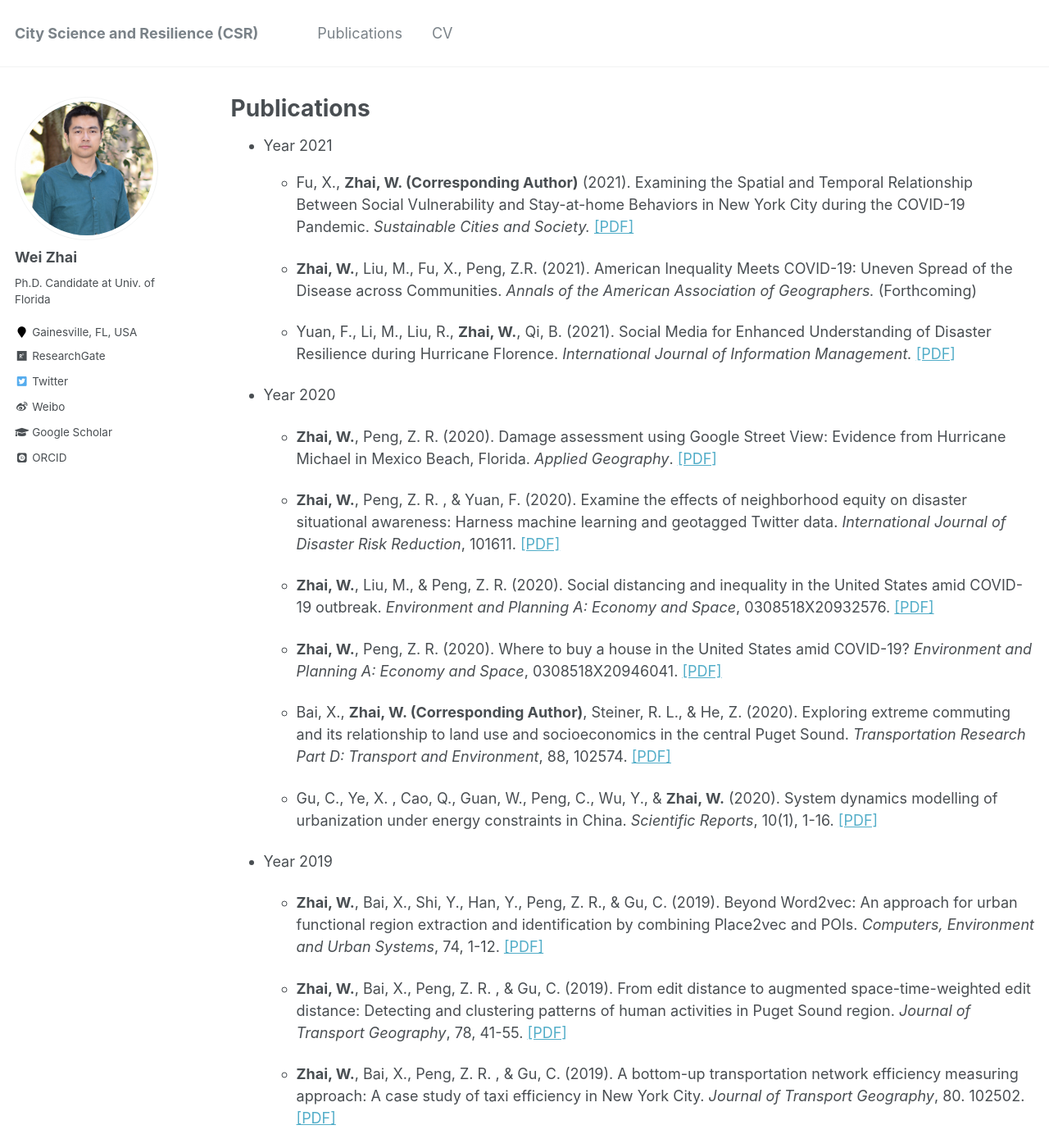
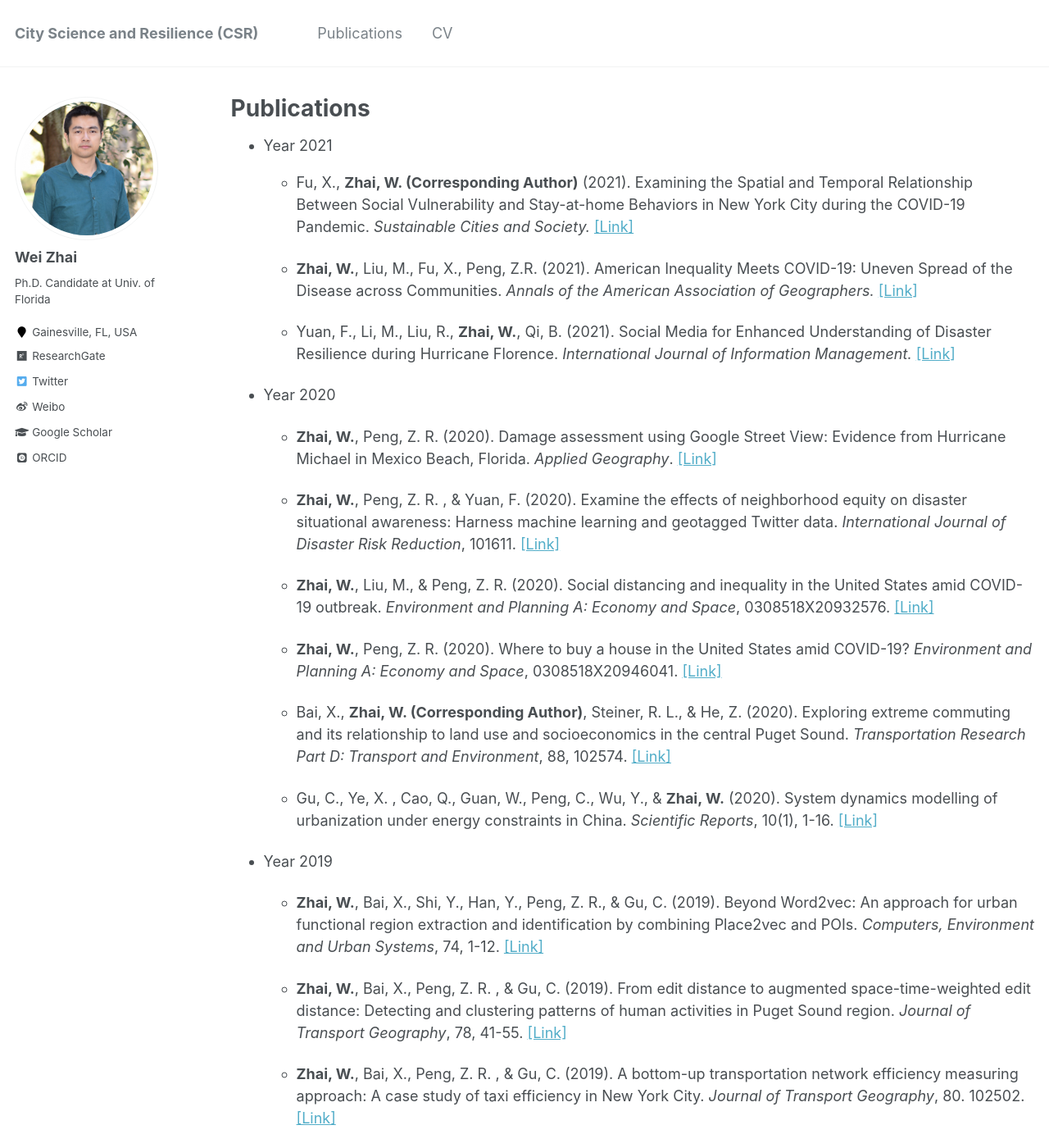
Before and after one commit to skywalkerzhai/weizhai.github.io, a Jekyll site: the page built from _pages/publications.md, in a window 1280 px wide and 1400 px high. Shown: the whole window at 82% size. Built offline with Jekyll 4.4.1, drawn with Linux system fonts in a browser that asks for light colours; some web fonts are replaced.

Commit message:
Update publications.md

```diff
--- a/_pages/publications.md
+++ b/_pages/publications.md
@@ -6,32 +6,32 @@
 ---
 
 * Year 2021
-  * Fu, X., **Zhai, W. (Corresponding Author)** (2021).  Examining the Spatial and Temporal Relationship Between Social Vulnerability and Stay-at-home Behaviors in New York City during the COVID-19 Pandemic. *Sustainable Cities and Society.* [[PDF]](https://doi.org/10.1016/j.scs.2021.102757)
+  * Fu, X., **Zhai, W. (Corresponding Author)** (2021).  Examining the Spatial and Temporal Relationship Between Social Vulnerability and Stay-at-home Behaviors in New York City during the COVID-19 Pandemic. *Sustainable Cities and Society.* [[Link]](https://doi.org/10.1016/j.scs.2021.102757)
 
-  * **Zhai, W.**, Liu, M., Fu, X., Peng, Z.R. (2021). American Inequality Meets COVID-19: Uneven Spread of the Disease across Communities. *Annals of the American Association of Geographers.* (Forthcoming)
+  * **Zhai, W.**, Liu, M., Fu, X., Peng, Z.R. (2021). American Inequality Meets COVID-19: Uneven Spread of the Disease across Communities. *Annals of the American Association of Geographers.* [[Link]](https://www.tandfonline.com/doi/abs/10.1080/24694452.2020.1866489?journalCode=raag21)
 
-  * Yuan, F., Li, M., Liu, R., **Zhai, W.**, Qi, B. (2021). Social Media for Enhanced Understanding of Disaster Resilience during Hurricane Florence. *International Journal of Information Management.* [[PDF]](https://www.sciencedirect.com/science/article/pii/S0268401220314882?dgcid=coauthor)
+  * Yuan, F., Li, M., Liu, R., **Zhai, W.**, Qi, B. (2021). Social Media for Enhanced Understanding of Disaster Resilience during Hurricane Florence. *International Journal of Information Management.* [[Link]](https://www.sciencedirect.com/science/article/pii/S0268401220314882?dgcid=coauthor)
 
 
 * Year 2020
 
-  * **Zhai, W.**, Peng, Z. R. (2020). Damage assessment using Google Street View: Evidence from Hurricane Michael in Mexico Beach, Florida. *Applied Geography*. [[PDF]](https://doi.org/10.1016/j.apgeog.2020.102252)
+  * **Zhai, W.**, Peng, Z. R. (2020). Damage assessment using Google Street View: Evidence from Hurricane Michael in Mexico Beach, Florida. *Applied Geography*. [[Link]](https://doi.org/10.1016/j.apgeog.2020.102252)
 
-  * **Zhai, W.**, Peng, Z. R. , & Yuan, F. (2020). Examine the effects of neighborhood equity on disaster situational awareness: Harness machine learning and geotagged Twitter data. *International Journal of Disaster Risk Reduction*, 101611. [[PDF]](https://doi.org/10.1016/j.ijdrr.2020.101611)
+  * **Zhai, W.**, Peng, Z. R. , & Yuan, F. (2020). Examine the effects of neighborhood equity on disaster situational awareness: Harness machine learning and geotagged Twitter data. *International Journal of Disaster Risk Reduction*, 101611. [[Link]](https://doi.org/10.1016/j.ijdrr.2020.101611)
 
-  * **Zhai, W.**, Liu, M., & Peng, Z. R. (2020). Social distancing and inequality in the United States amid COVID-19 outbreak. *Environment and Planning A: Economy and Space*, 0308518X20932576. [[PDF]](https://journals.sagepub.com/doi/10.1177/0308518X20932576 )
+  * **Zhai, W.**, Liu, M., & Peng, Z. R. (2020). Social distancing and inequality in the United States amid COVID-19 outbreak. *Environment and Planning A: Economy and Space*, 0308518X20932576. [[Link]](https://journals.sagepub.com/doi/10.1177/0308518X20932576 )
 
-  * **Zhai, W.**, Peng, Z. R. (2020). Where to buy a house in the United States amid COVID-19? *Environment and Planning A: Economy and Space*, 0308518X20946041. [[PDF]](https://journals.sagepub.com/doi/10.1177/0308518X20946041)
+  * **Zhai, W.**, Peng, Z. R. (2020). Where to buy a house in the United States amid COVID-19? *Environment and Planning A: Economy and Space*, 0308518X20946041. [[Link]](https://journals.sagepub.com/doi/10.1177/0308518X20946041)
 
-  * Bai, X., **Zhai, W. (Corresponding Author)**, Steiner, R. L., & He, Z. (2020). Exploring extreme commuting and its relationship to land use and socioeconomics in the central Puget Sound. *Transportation Research Part D: Transport and Environment*, 88, 102574. [[PDF]](https://doi.org/10.1016/j.trd.2020.102574)
+  * Bai, X., **Zhai, W. (Corresponding Author)**, Steiner, R. L., & He, Z. (2020). Exploring extreme commuting and its relationship to land use and socioeconomics in the central Puget Sound. *Transportation Research Part D: Transport and Environment*, 88, 102574. [[Link]](https://doi.org/10.1016/j.trd.2020.102574)
 
-  * Gu, C., Ye, X. , Cao, Q., Guan, W., Peng, C., Wu, Y., & **Zhai, W.** (2020). System dynamics modelling of urbanization under energy constraints in China. *Scientific Reports*, 10(1), 1-16. [[PDF]](https://doi.org/10.1038/s41598-020-66125-3)
+  * Gu, C., Ye, X. , Cao, Q., Guan, W., Peng, C., Wu, Y., & **Zhai, W.** (2020). System dynamics modelling of urbanization under energy constraints in China. *Scientific Reports*, 10(1), 1-16. [[Link]](https://doi.org/10.1038/s41598-020-66125-3)
 
 
 * Year 2019
 
-  * **Zhai, W.**, Bai, X., Shi, Y., Han, Y., Peng, Z. R., & Gu, C. (2019). Beyond Word2vec: An approach for urban functional region extraction and identification by combining Place2vec and POIs. *Computers, Environment and Urban Systems*, 74, 1-12. [[PDF]](https://doi.org/10.1016/j.compenvurbsys.2018.11.008)
+  * **Zhai, W.**, Bai, X., Shi, Y., Han, Y., Peng, Z. R., & Gu, C. (2019). Beyond Word2vec: An approach for urban functional region extraction and identification by combining Place2vec and POIs. *Computers, Environment and Urban Systems*, 74, 1-12. [[Link]](https://doi.org/10.1016/j.compenvurbsys.2018.11.008)
 
-  * **Zhai, W.**, Bai, X., Peng, Z. R. , & Gu, C. (2019). From edit distance to augmented space-time-weighted edit distance: Detecting and clustering patterns of human activities in Puget Sound region. *Journal of Transport Geography*, 78, 41-55. [[PDF]](https://doi.org/10.1016/j.jtrangeo.2019.05.003)
+  * **Zhai, W.**, Bai, X., Peng, Z. R. , & Gu, C. (2019). From edit distance to augmented space-time-weighted edit distance: Detecting and clustering patterns of human activities in Puget Sound region. *Journal of Transport Geography*, 78, 41-55. [[Link]](https://doi.org/10.1016/j.jtrangeo.2019.05.003)
 
-  * **Zhai, W.**, Bai, X., Peng, Z. R. , & Gu, C. (2019). A bottom-up transportation network efficiency measuring approach: A case study of taxi efficiency in New York City. *Journal of Transport Geography*, 80. 102502. [[PDF]](https://doi.org/10.1016/j.jtrangeo.2019.102502)
+  * **Zhai, W.**, Bai, X., Peng, Z. R. , & Gu, C. (2019). A bottom-up transportation network efficiency measuring approach: A case study of taxi efficiency in New York City. *Journal of Transport Geography*, 80. 102502. [[Link]](https://doi.org/10.1016/j.jtrangeo.2019.102502)
```
